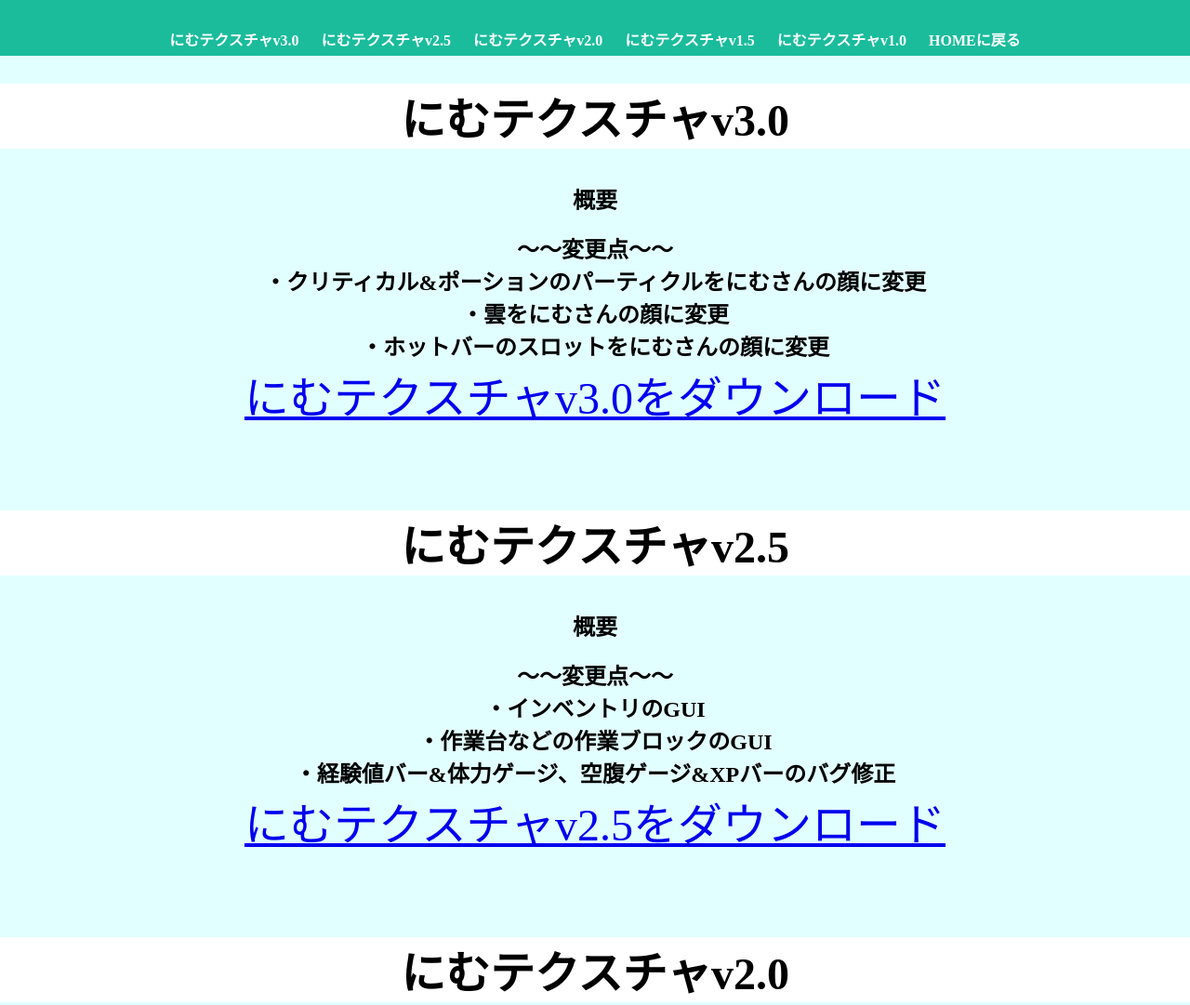
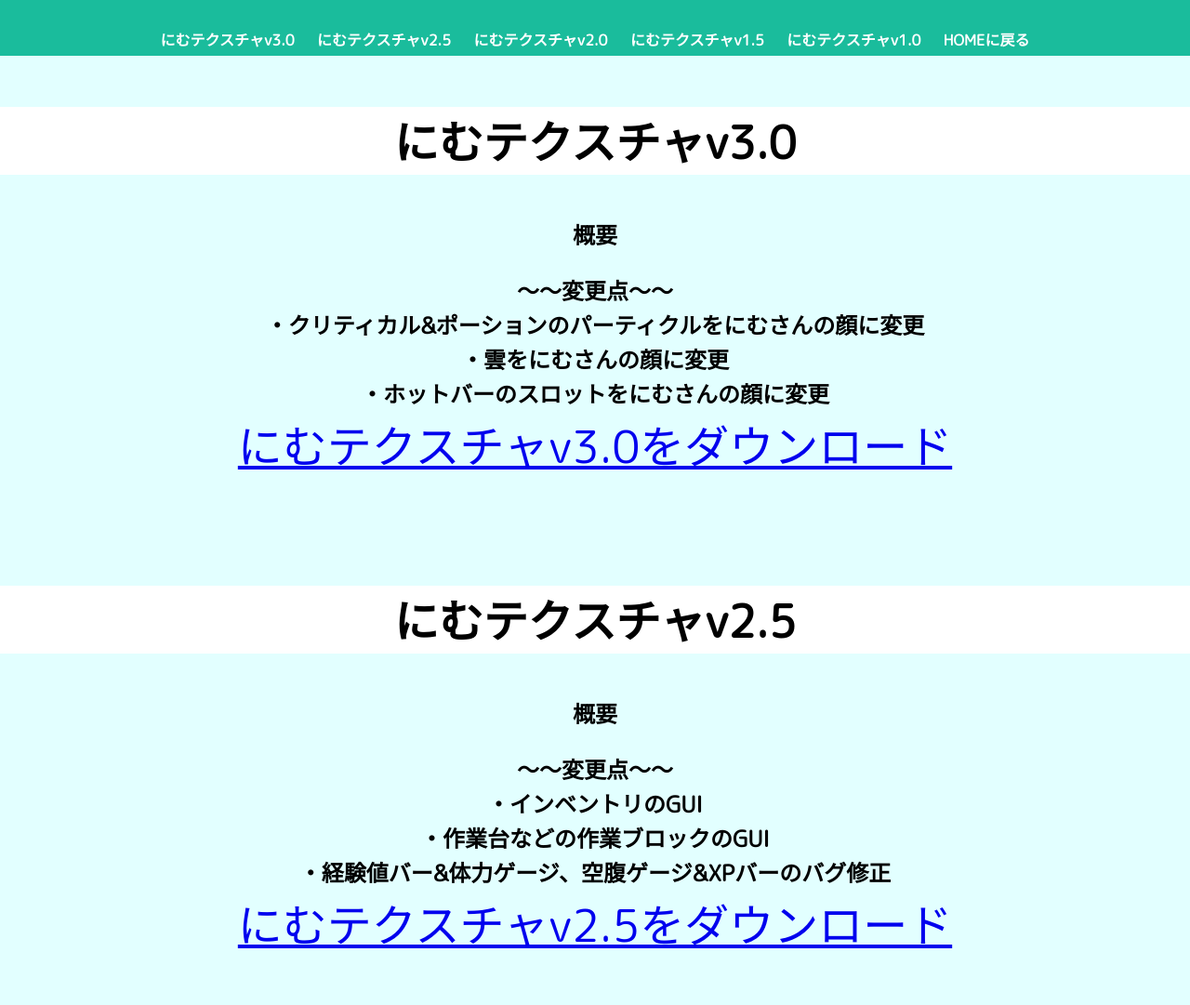
Before and after one commit to kotaaaaaaaa12/nimutexture, a plain HTML site: page download/index.html in a window 1280 px wide. Shown: the top 1081 px of the page at 93% size. Drawn offline with nearby package versions, Linux system fonts and the light colour scheme; a web font is replaced by a local one.

Commit message:
Update style.css

```diff
--- a/download/style.css
+++ b/download/style.css
@@ -6,19 +6,19 @@ body {
     background-repeat: no-repeat;
     background-position:50% 50%;
     background-size:contain;
-    font-family: "Nico Moji";
+    font-family: "M PLUS Rounded 1c";
   }
 h2{
   text-align: center;
   color: rgb(0, 0, 0);
-  font-family: "Nico Moji";
+  font-family: "M PLUS Rounded 1c";
 
 }
 h3{
     text-align: center;
     color: rgb(0, 0, 0);
 	background-color: #ffffff;
-    font-family: "Nico Moji";
+    font-family: "M PLUS Rounded 1c";
 	font-size: 300%;
 }
 p1{
```
